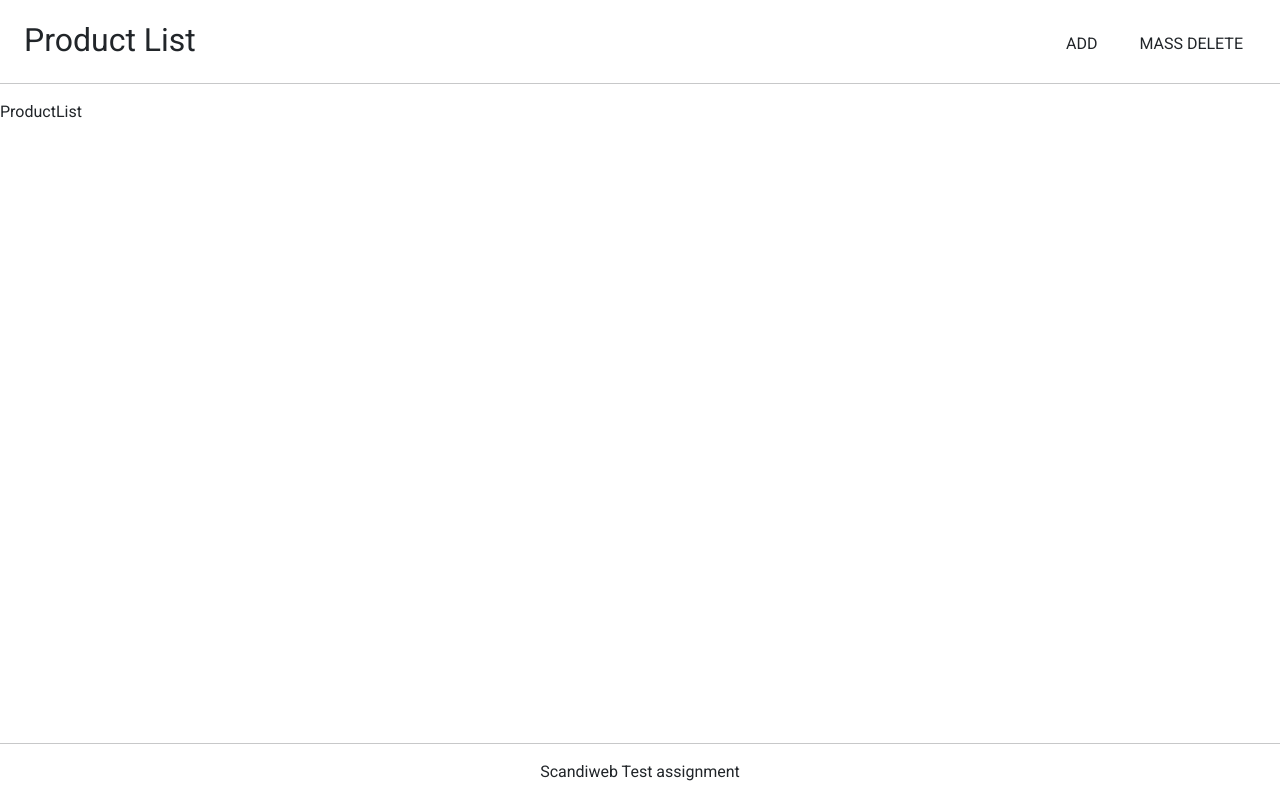
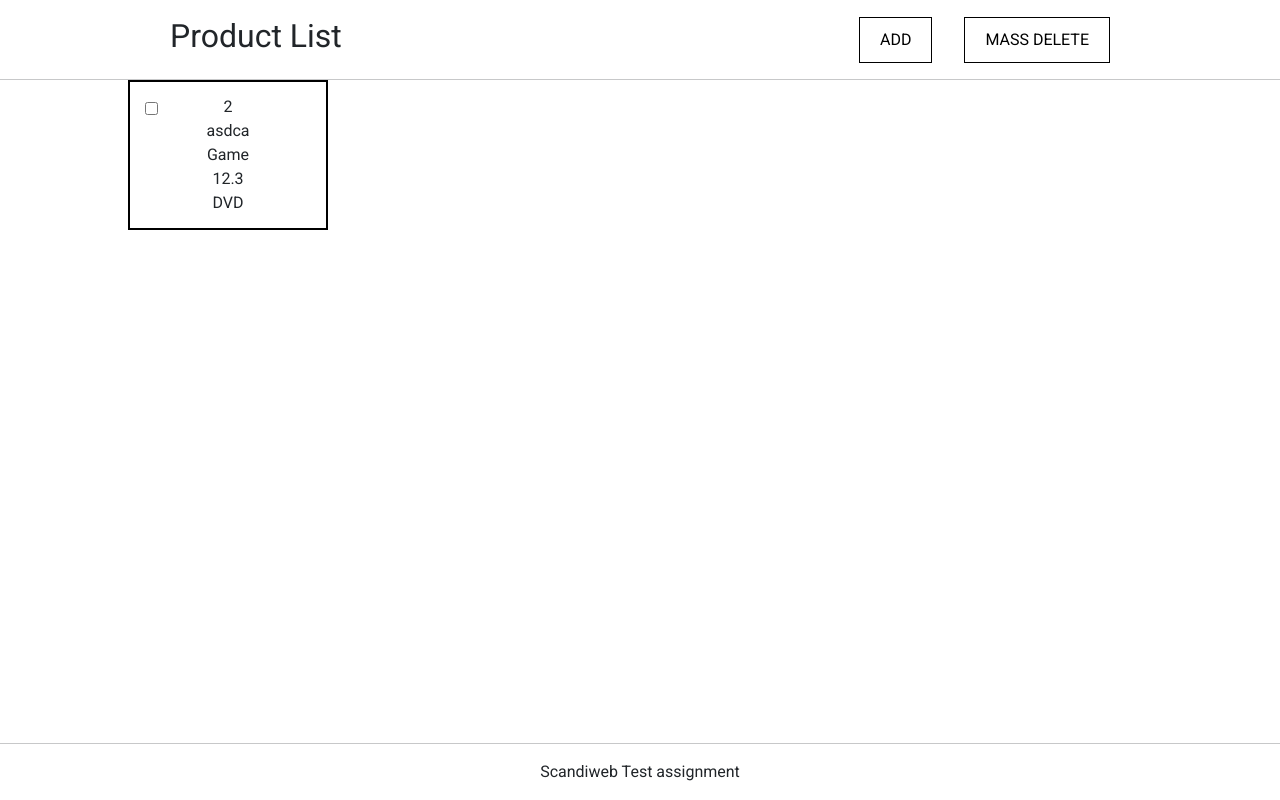
Before and after one commit to CHAKHVA/product-list-app, a React (Vite) app: page / in a window 1280 px wide. Built offline with nearby package versions, Linux system fonts and the light colour scheme.

Commit message:
create product component and pages

```diff
--- a/src/components/Header/AddProductHeader.tsx
+++ b/src/components/Header/AddProductHeader.tsx
@@ -4,21 +4,21 @@ import "./Header.scss";
 
 export default function AddProductHeader() {
   return (
-    <div className="header d-flex flex-column justify-content-center">
+    <header className="header d-flex flex-column justify-content-center">
       <nav className="navigation d-flex justify-content-between align-items-center">
         <h2>Product Add</h2>
         <div>
           <ul className="d-flex flex-row navbar-nav justify-content-center">
             <li className="nav-item">
               <Link to="/">
-                <button type="button" className="btn">
+                <button type="button" className="nav-button">
                   Save
                 </button>
               </Link>
             </li>
             <li className="nav-item">
               <Link to="/">
-                <button type="button" className="btn">
+                <button type="button" className="nav-button">
                   Cancel
                 </button>
               </Link>
@@ -27,6 +27,6 @@ export default function AddProductHeader() {
         </div>
       </nav>
       <hr />
-    </div>
+    </header>
   );
 }
--- a/src/components/Header/Header.scss
+++ b/src/components/Header/Header.scss
@@ -1,16 +1,16 @@
 .header {
-    margin-top: 1.3rem;
+    width: 100%;
 }
 
 .navigation {
-    margin: 0 1.5rem;
+    padding: 17px 170px 0px 170px;
 }
 
 .navbar-nav {
-  gap: 1rem;
+  gap: 2rem;
 }
 
-.btn {
+.nav-button {
   background-color: transparent;
   border: 1px solid #000;
   border-radius: 0;
@@ -18,7 +18,8 @@
   padding: 10px 20px;
 }
 
-.btn:hover {
+.nav-button:hover {
   background-color: #000;
   color: #fff;
+  transition: 0.2s;
 }
--- a/src/components/Header/ProductListHeader.tsx
+++ b/src/components/Header/ProductListHeader.tsx
@@ -4,20 +4,20 @@ import "./Header.scss"
 
 export default function ProductListHeader() {
   return (
-    <div className="header d-flex flex-column justify-content-center">
+    <header className="header d-flex flex-column justify-content-center">
       <nav className="navigation d-flex justify-content-between align-items-center">
         <h2>Product List</h2>
         <div>
           <ul className="d-flex flex-row navbar-nav justify-content-center">
             <li className="nav-item">
               <Link to="/addproduct">
-                <button type="button" className="btn">
+                <button type="button" className="nav-button">
                   ADD
                 </button>
               </Link>
             </li>
             <li className="nav-item">
-              <button type="button" className="btn" id="delete-product-button">
+              <button type="button" className="nav-button" id="delete-product-button">
                 MASS DELETE
               </button>
             </li>
@@ -25,6 +25,6 @@ export default function ProductListHeader() {
         </div>
       </nav>
       <hr />
-    </div>
+    </header>
   );
 }
--- a/src/components/Product/Product.scss
+++ b/src/components/Product/Product.scss
@@ -0,0 +1,24 @@
+.product {
+    display: flex;
+    justify-content: center;
+    align-items: center;
+    position: relative;
+    border: 2px solid black;
+    width: 200px;
+    height: 150px;
+}
+
+.delete-checkbox {
+    position: absolute;
+    top: 20px;
+    left: 15px;
+}
+
+.product-items {
+    margin: 0;
+    padding: 0;
+}
+
+.list-item {
+    text-align: center;
+}
--- a/src/components/Product/Product.tsx
+++ b/src/components/Product/Product.tsx
@@ -1,7 +1,35 @@
-import React from 'react'
+import React from "react";
+import "./Product.scss";
 
-export default function Product() {
+export interface User {
+  id: number;
+  sku: string;
+  name: string;
+  price: number;
+  product_type: "DVD" | "Book" | "Furniture";
+  size?: number;
+  weight?: number;
+  height?: number;
+  width?: number;
+  length?: number;
+}
+
+export default function Product(user: User) {
+  type UserValue = User[keyof User];
+  const values: UserValue[] = Object.values(user);
   return (
-    <div>Product</div>
-  )
+    <div className="product" id={user.id.toString()}>
+      <input
+        type="checkbox"
+        name=""
+        id={user.id.toString()}
+        className="delete-checkbox"
+      />
+      <ul className="product-items">
+        {values.map((item) => (
+          <li className="list-item">{item}</li>
+        ))}
+      </ul>
+    </div>
+  );
 }
--- /dev/null
+++ b/src/components/Products/Products.scss
@@ -0,0 +1,9 @@
+.products {
+    display: grid;
+    position: absolute;
+    top: 50%;
+    left: 50%;
+    transform: translate(-50%, -50%);
+    width: 80%;
+    height: 80%;
+}
--- /dev/null
+++ b/src/components/Products/Products.tsx
@@ -0,0 +1,11 @@
+import React from "react";
+import Product from "../Product/Product";
+import "./Products.scss"
+
+export default function Products() {
+  return (
+    <div className="products">
+      <Product id={2} sku="asdca" name="Game" price={12.3} product_type="DVD" />
+    </div>
+  );
+}
--- a/src/index.scss
+++ b/src/index.scss
@@ -4,4 +4,6 @@
   box-sizing: border-box;
   font-family: 'Roboto', sans-serif;
   scroll-behavior: smooth;
+  list-style: none;
+  text-decoration: none;
 }
--- a/src/pages/ProductList/ProductList.tsx
+++ b/src/pages/ProductList/ProductList.tsx
@@ -1,11 +1,12 @@
 import React from "react";
 import Header from "../../components/Header/ProductListHeader";
+import Products from "../../components/Products/Products";
 
 export default function ProductList() {
   return (
     <>
       <Header />
-      <div>ProductList</div>
+      <Products />
     </>
   );
 }
```
